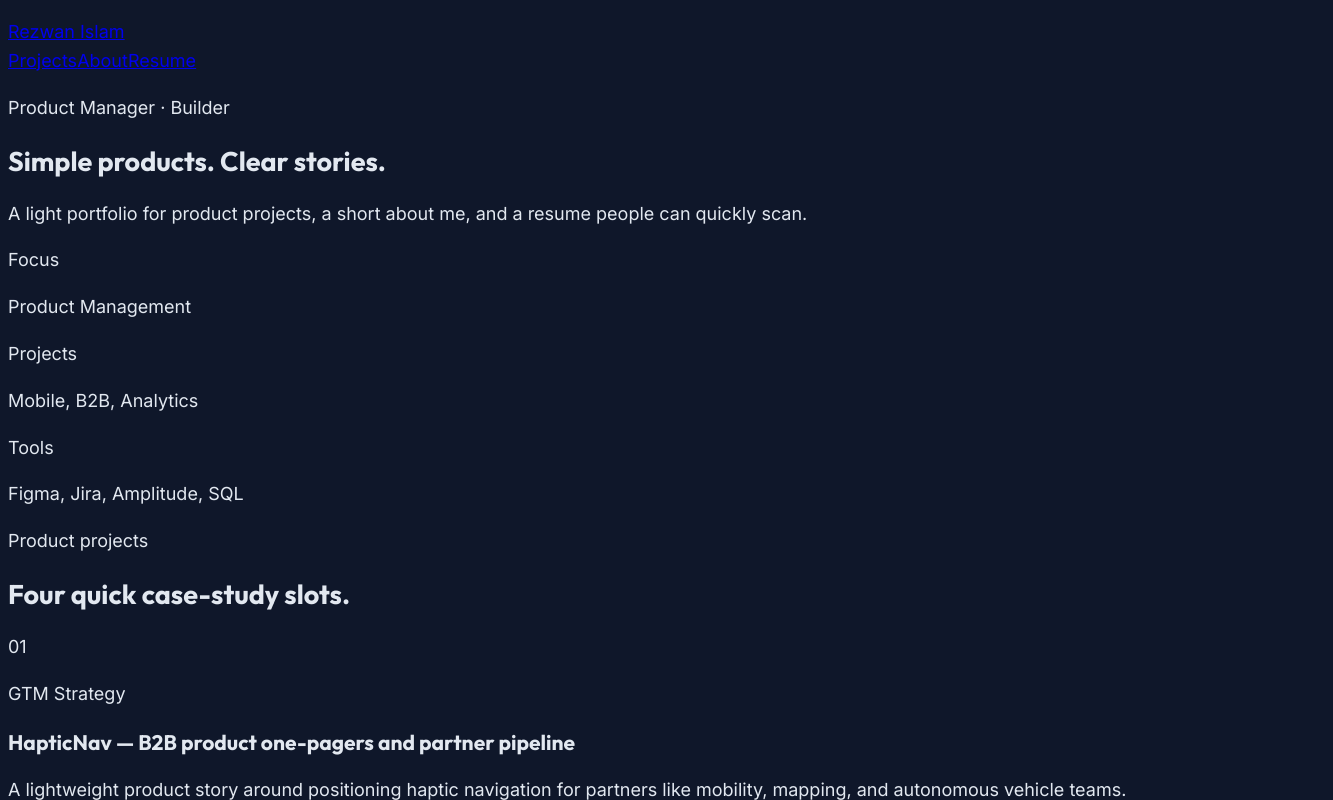
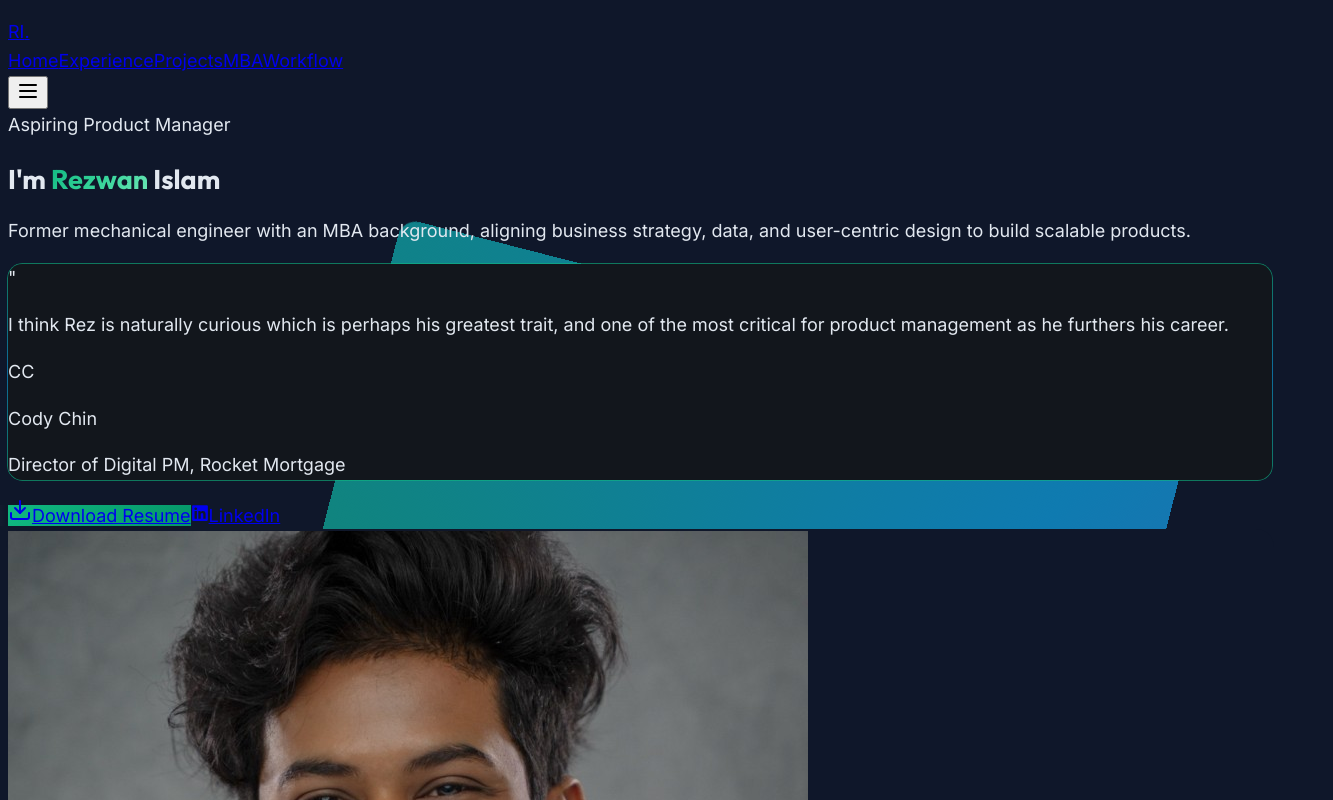
Before and after one commit to Rezwan3App/buildwithrez, a React (Vite) app in the folder client/: page / in a window 1280 px wide. Shown: the top 800 px of the page, 1333 px wide, since content can reach past the window. Built offline with nearby package versions, Linux system fonts and the light colour scheme.

Commit message:
Keep simple portfolio design on preview route
Co-authored-by: Rezwan Islam <Rezwan3App@users.noreply.github.com>

```diff
--- a/client/src/App.tsx
+++ b/client/src/App.tsx
@@ -4,6 +4,7 @@ import { Toaster } from "@/components/ui/toaster";
 import { TooltipProvider } from "@/components/ui/tooltip";
 import { ThemeProvider } from "@/components/theme-provider";
 import { BackToTop } from "@/components/back-to-top";
+import Home from "@/pages/home";
 import Experience from "@/pages/experience";
 import ProductManagement from "@/pages/product-management";
 import MBA from "@/pages/mba";
@@ -26,7 +27,7 @@ function Router() {
     <>
       <ScrollToTop />
       <Switch>
-        <Route path="/" component={SimplePreview} />
+        <Route path="/" component={Home} />
         <Route path="/experience" component={Experience} />
         <Route path="/product-management" component={ProductManagement} />
         <Route path="/mba" component={MBA} />
--- a/client/src/pages/simple-preview.tsx
+++ b/client/src/pages/simple-preview.tsx
@@ -44,7 +44,7 @@ export default function SimplePreview() {
   return (
     <div className="min-h-screen bg-[#f4f0e8] text-[#111111]">
       <header className="mx-auto flex max-w-6xl items-center justify-between px-6 py-6 sm:px-8 lg:px-10">
-        <Link href="/" className="text-sm font-semibold tracking-tight">
+        <Link href="/preview" className="text-sm font-semibold tracking-tight">
           Rezwan Islam
         </Link>
         <nav className="hidden items-center gap-6 text-sm text-neutral-600 sm:flex">
```
